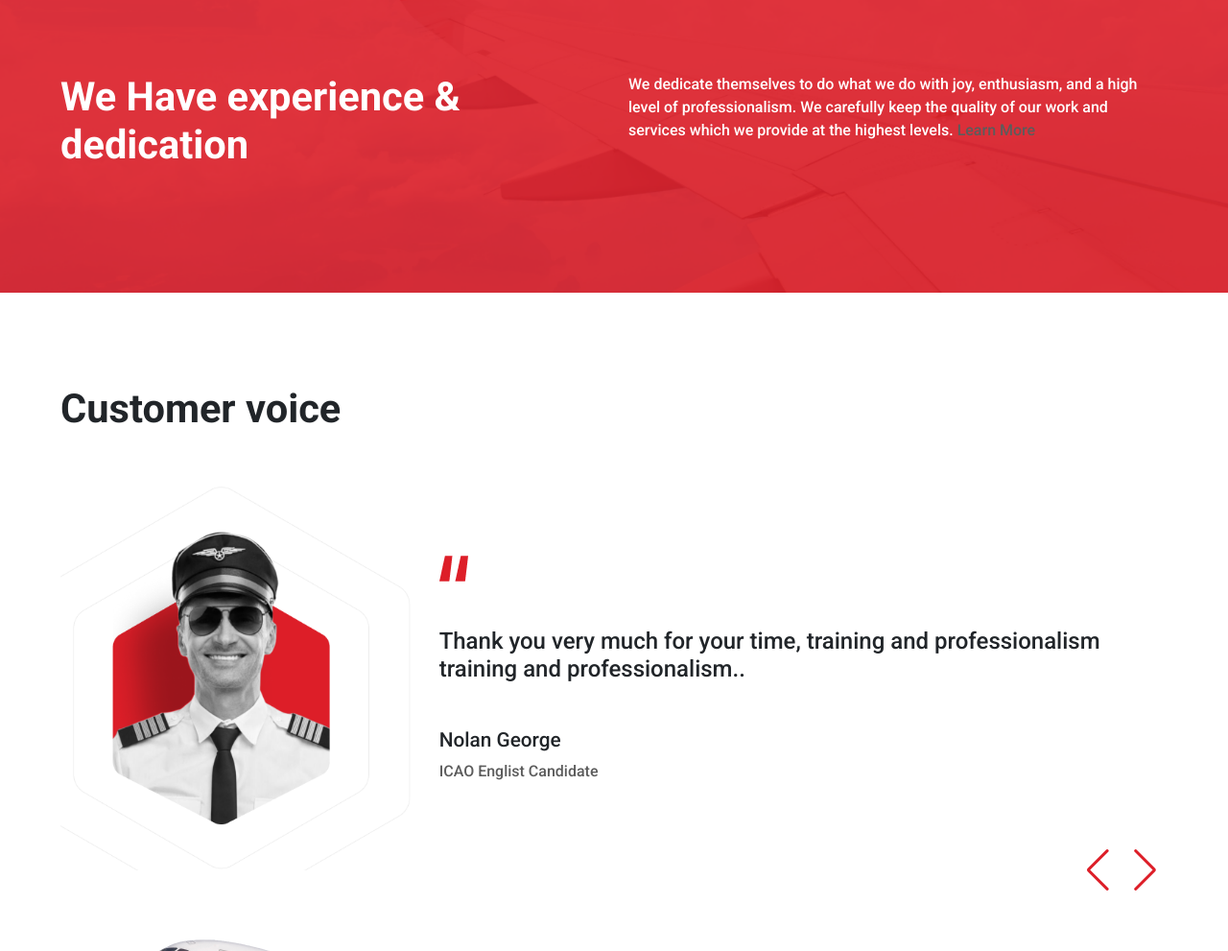
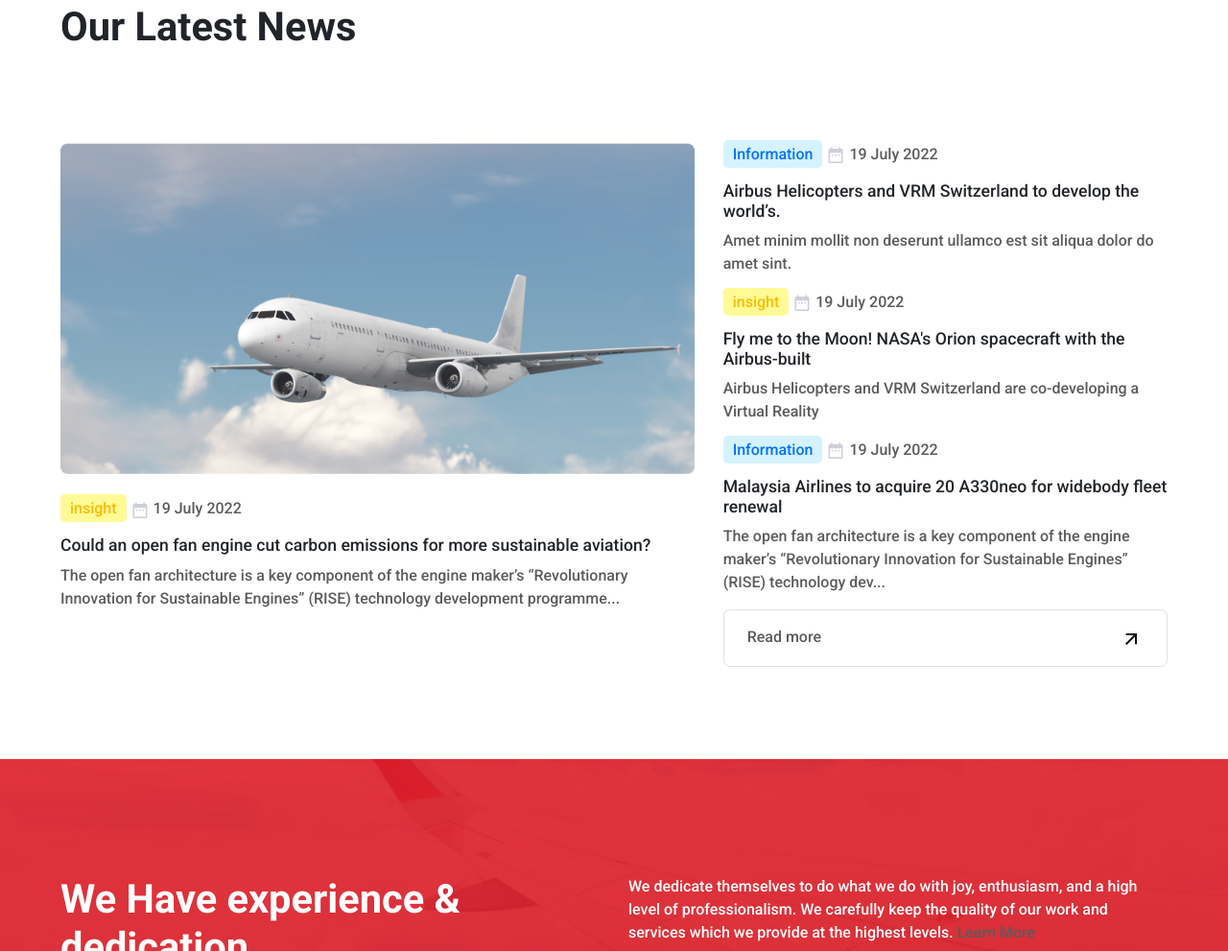
Before and after one commit to ShahzaibKhan-cj/facebook-client, a plain HTML site: page index.html in a window 1280 px wide. Shown: the part 4339-5330 px from the top of the page at 96% size. Drawn offline with nearby package versions, Linux system fonts and the light colour scheme.

Commit message:
news section created

```diff
--- a/css/style.css
+++ b/css/style.css
@@ -440,12 +440,6 @@ a:hover {
   border: 1px solid rgb(225, 225, 225);
 }
 
-/* #tabs-sec .cards:hover {
-  background-color: #ffffff;
-  box-shadow: 0 4px 8px 0 rgba(0, 0, 0, 0.2), 0 6px 20px 0 rgba(0, 0, 0, 0.19);
-  scale: 1.04;
-
-} */
 
 
 
@@ -471,6 +465,58 @@ a:hover {
 }
 
 
+
+
+
+/*--------------------------------------------------------------------------------------------------------*/
+/*************************************  Tabs section   ****************************************/
+/*--------------------------------------------------------------------------------------------------------*/
+
+
+#news .text-high{
+background-color:#fffa95;
+padding:5px 10px ;
+color: rgb(255, 187, 0);
+border-radius: 5px;
+font-weight: 500;
+}
+
+#news .text-high-2{
+background-color:#d5f2ff;
+padding:5px 10px ;
+color: rgb(0, 115, 255);
+border-radius: 5px;
+font-weight: 500;
+}
+
+#news h3{
+font-size: 1.1rem;
+}
+
+
+
+
+
+
+
+#news .card-btn {
+  width: 100%;
+  border: 1px solid rgb(225, 225, 225);
+  border-radius: 7px;
+  cursor: pointer;
+  transition: 0.5s;
+
+}
+
+#news .card-btn:hover {
+  /* scale: 1.04; */
+  background-color: rgb(225, 225, 225);
+}
+
+#news .card-btn a:hover {
+  text-decoration: none;
+  color: black;
+}
 
 
 
--- a/index.html
+++ b/index.html
@@ -364,6 +364,71 @@
 
 
 
+    <!--===================================== News section ============================================-->
+
+    <section id="news" class="p-md-5">
+      <div class="container-fluid pb-md-5">
+
+        <div class="row">
+          <div class="col-12 mb-md-5">
+            <h2 class="mb-md-5">Our Latest News</h2>
+          </div>
+        </div>
+
+        <div class="row">
+          <div class="col-md-7">
+            <img src="assets/images/news-plane.png" alt="" class="img-fluid mb-md-4">
+
+            <div>
+              <div class="mb-md-3"><span class="text-high">insight</span> <img src="assets/images/calender-icon.png"
+                  alt="">
+                <p class="d-inline-block mb-0">19 July 2022</p>
+              </div>
+              <h3>Could an open fan engine cut carbon emissions for more sustainable aviation?</h3>
+              <p>The open fan architecture is a key component of the engine maker’s “Revolutionary Innovation for
+                Sustainable Engines” (RISE) technology development programme...</p>
+            </div>
+
+          </div>
+          <div class="col-md-5">
+            <div>
+              <div class="mb-md-3"><span class="text-high-2">Information</span> <img src="assets/images/calender-icon.png"
+                  alt="">
+                <p class="d-inline-block mb-0">19 July 2022</p>
+              </div>
+              <h3>Airbus Helicopters and VRM Switzerland to develop the world’s.</h3>
+              <p>Amet minim mollit non deserunt ullamco est sit aliqua dolor do amet sint. </p>
+            </div>
+
+            <div>
+              <div class="mb-md-3"><span class="text-high">insight</span> <img src="assets/images/calender-icon.png"
+                  alt="">
+                <p class="d-inline-block mb-0">19 July 2022</p>
+              </div>
+              <h3>Fly me to the Moon! NASA's Orion spacecraft with the Airbus-built</h3>
+              <p>Airbus Helicopters and VRM Switzerland are co-developing a Virtual Reality </p>
+            </div>
+
+            <div>
+              <div class="mb-md-3"><span class="text-high-2">Information</span> <img src="assets/images/calender-icon.png"
+                  alt="">
+                <p class="d-inline-block mb-0">19 July 2022</p>
+              </div>
+              <h3>Malaysia Airlines to acquire 20 A330neo for widebody fleet renewal</h3>
+              <p>The open fan architecture is a key component of the engine maker’s “Revolutionary Innovation for Sustainable Engines” (RISE) technology dev...</p>
+            </div>
+
+            <div class="card-btn d-flex justify-content-between m-auto px-4 py-3">
+              <a href="" class="mr-auto">Read more</a>
+              <a href="" class="ml-auto"><img src="assets/images/arrow-forward.png" alt=""></a>
+            </div>
+
+          </div>
+        </div>
+      </div>
+    </section>
+
+
 
 
 
```
Also changed, not shown: assets/images/calender-icon.png (added), assets/images/news-plane.png (added).
